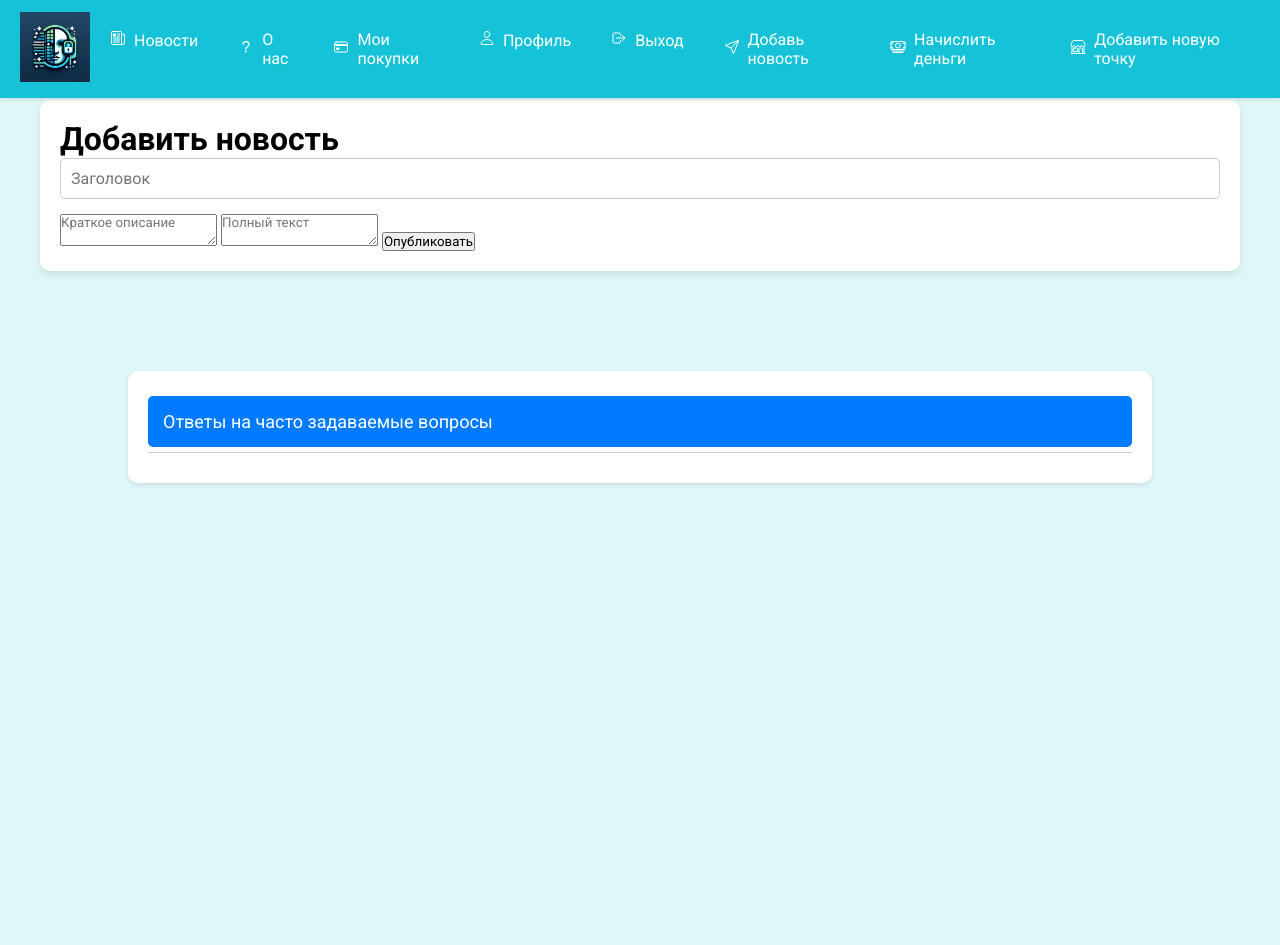
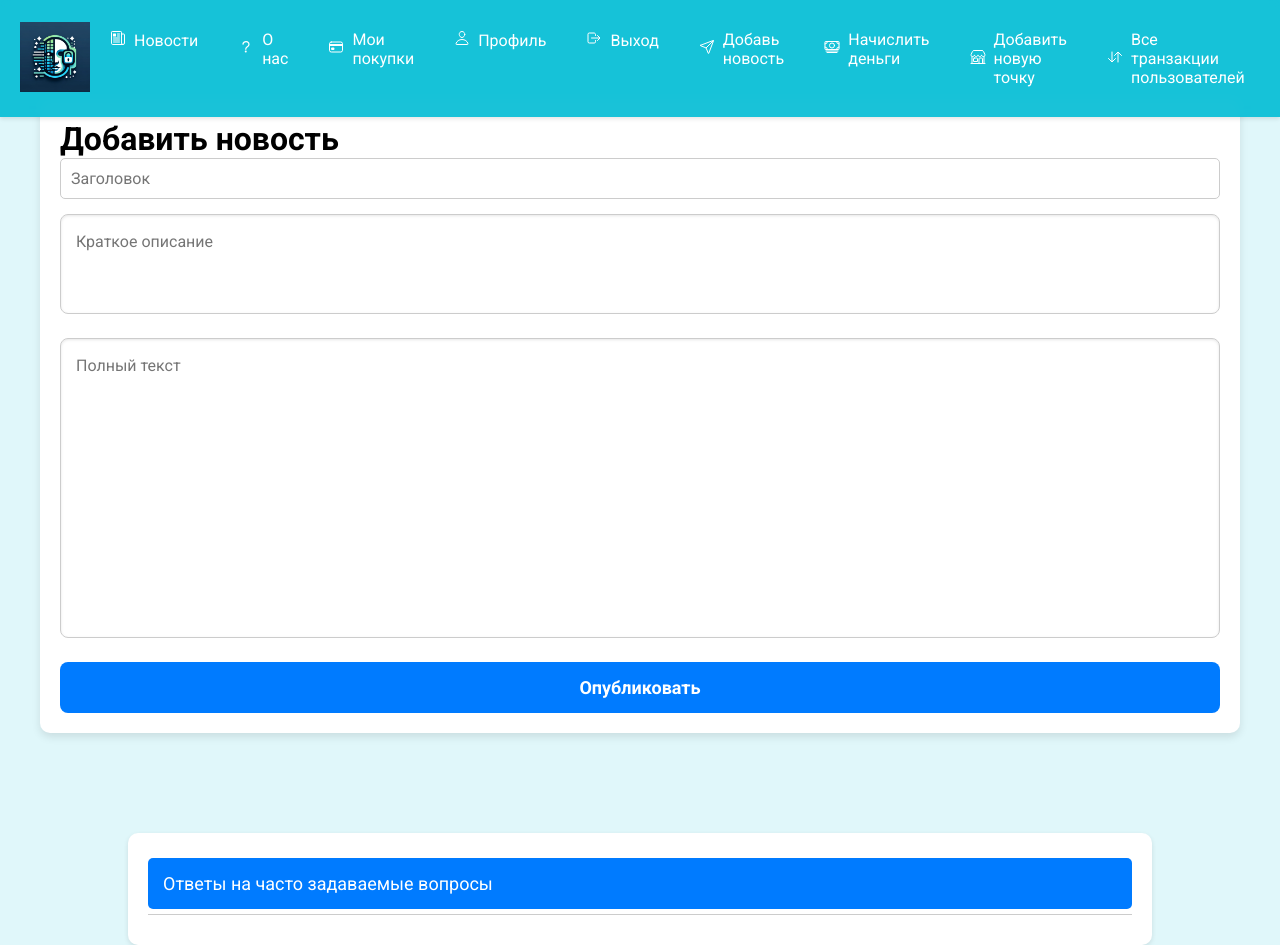
Before and after one commit to ST1ixX/Diplom, a Flask app: page /add_news in a window 1280 px wide. Before the commit the page ends 485 px from the top, so only its background shows below. Run offline with Flask 3, Linux system fonts and the light colour scheme; a user stored in the database is signed in.

Commit message:
Добавлены все транзакции для админов. Вопросы и ответы - ЧАВО. Была изменена форма добавления новостей.

```diff
--- a/app.py
+++ b/app.py
@@ -202,6 +202,31 @@ def all_transactions():
 
     transactions = query.all()
     return render_template('all_transactions.html', transactions=transactions)
+
+
+@app.route('/all_user_transactions')
+@admin_required
+def all_user_transactions():
+    query = Transaction.query \
+        .join(PaymentPoint, Transaction.payment_point_id == PaymentPoint.id)
+
+    search_term = request.args.get('search')
+    sort_by = request.args.get('sort_by')
+
+    if search_term:
+        query = query.filter(Transaction.user_id.contains(search_term) | Transaction.amount.contains(search_term))
+
+    if sort_by == 'date_desc':
+        query = query.order_by(Transaction.date.desc())
+    elif sort_by == 'date_asc':
+        query = query.order_by(Transaction.date.asc())
+    elif sort_by == 'amount_desc':
+        query = query.order_by(Transaction.amount.desc())
+    elif sort_by == 'amount_asc':
+        query = query.order_by(Transaction.amount.asc())
+
+    transactions = query.all()
+    return render_template('all_user_transactions.html', transactions=transactions)
 
 
 @app.route('/news')
--- /dev/null
+++ b/static/css/add_news.css
@@ -0,0 +1,52 @@
+/* Добавить новость */
+.textarea {
+    width: 100%;
+    padding: 15px;
+    margin-bottom: 20px;
+    border: 1px solid #ccc;
+    border-radius: 8px;
+    resize: none;
+    box-shadow: inset 0 1px 3px rgba(0,0,0,0.1);
+    font-size: 16px;
+    line-height: 1.5;
+    color: #333;
+    background-color: #fff;
+}
+
+.textarea:focus {
+    border-color: #007bff;
+    box-shadow: inset 0 1px 3px rgba(0,0,0,0.1), 0 0 8px rgba(0,123,255,.6);
+}
+
+/* Адаптация размера текстового поля */
+.textarea.small {
+    height: 100px;
+}
+
+.textarea.large {
+    height: 300px;
+}
+
+#btn_add_news {
+    display: block;
+    width: 100%;
+    padding: 15px;
+    font-size: 18px;
+    font-weight: bold;
+    color: #fff;
+    background-color: #007bff;
+    border: none;
+    border-radius: 8px;
+    cursor: pointer;
+    transition: background-color 0.3s, box-shadow 0.3s;
+}
+
+#btn_add_news:hover {
+    background-color: #0056b3;
+    box-shadow: 0 4px 8px rgba(0,0,0,0.1);
+}
+
+#btn_add_news:active {
+    background-color: #004088;
+    box-shadow: 0 2px 4px rgba(0,0,0,0.2);
+}
--- a/static/js/about.js
+++ b/static/js/about.js
@@ -29,6 +29,11 @@ function init(){
             hint: 'Печать ДГТУ',
             balloon: '3 этаж'
         },
+        {
+            coords: [47.238037, 39.711077],
+            hint: 'Кофейня',
+            balloon: '1 этаж'
+        },
     ];
 
     placemarks.forEach(function(placemark) {
--- a/static/js/modal.js
+++ b/static/js/modal.js
@@ -68,3 +68,24 @@ document.addEventListener("DOMContentLoaded", function() {
       });
   });
 });
+
+
+// ЧАВО
+
+
+document.addEventListener("DOMContentLoaded", function() {
+  var accordions = document.getElementsByClassName("accordion");
+
+  for (var i = 0; i < accordions.length; i++) {
+      accordions[i].addEventListener("click", function() {
+          this.classList.toggle("active");
+          var panel = this.nextElementSibling;
+          if (panel.style.maxHeight) {
+              panel.style.maxHeight = null;
+          } else {
+              // Убедитесь, что scrollHeight доступен и правильно вычисляется
+              panel.style.maxHeight = panel.scrollHeight + "px";
+          }
+      });
+  }
+});
--- a/templates/add_news.html
+++ b/templates/add_news.html
@@ -1,15 +1,16 @@
 {% extends 'base.html' %}
 
-{% block title %} Добавить новость {% endblock %}
+{% block title %}Добавить новость{% endblock %}
 
 {% block content %}
 <h1>Добавить новость</h1>
 <div class="form_news">
     <form method="post">
         <input type="text" name="title" placeholder="Заголовок">
-            <textarea name="intro_text" placeholder="Краткое описание" class="input__conteiner"></textarea>
-            <textarea name="full_text" placeholder="Полный текст" class="input__conteiner"></textarea>
-            <button type="submit" id="btn_add_news"> Опубликовать </button>
+        <textarea name="intro_text" placeholder="Краткое описание" class="textarea small"></textarea>
+        <textarea name="full_text" placeholder="Полный текст" class="textarea large"></textarea>
+        <button type="submit" id="btn_add_news">Опубликовать</button>
     </form>
 </div>
+<link rel="stylesheet" href="{{ url_for('static', filename='css/add_news.css') }}">
 {% endblock %}
--- a/templates/base.html
+++ b/templates/base.html
@@ -121,6 +121,14 @@
                                 <span class="text">Добавить новую точку</span>
                             </a>
                         </li>
+                        <li class="list">
+                            <a href="/all_user_transactions">
+                                <span class="icon">
+                                    <ion-icon name="swap-vertical-outline"></ion-icon>
+                                </span>
+                                <span class="text">Все транзакции пользователей</span>
+                            </a>
+                        </li>
                     {% endif %}
                 </ul>
             </div>
@@ -197,21 +205,41 @@
             <div class="panel">
                 <ul>
                     <li>
-                        <button class="accordion">Вопрос 1</button>
+                        <button class="accordion">Как мне начать использовать функцию оплаты лицом на сайте?</button>
                         <div class="panel">
-                            <p>Ответ на вопрос 1.</p>
+                            <p>Войдите в свой профиль. <br>
+                            Нажмите на иконку шестерёнки для доступа к настройкам профиля. <br>
+                            Выберите пункт для добавления фотографии. <br>
+                            Убедитесь, что на фотографии хорошее освещение и вы избегаете резких движений во время съемки. <br>
+                            Предоставьте доступ к камере вашего устройства, если браузер запросит разрешение.</p>
                         </div>
                     </li>
                     <li>
-                        <button class="accordion">Вопрос 2</button>
+                        <button class="accordion">Как пополнить баланс на сайте?</button>
                         <div class="panel">
-                            <p>Ответ на вопрос 2.</p>
+                            <p>Войдите в свой профиль. <br>
+                            Перейдите в раздел пополнения счета.<br>
+                            Выберите метод пополнения баланса, который вам подходит (например, через кредитную карту, банковский перевод или электронные платежные системы). <br>
+                            Следуйте инструкциям для завершения транзакции.</p>
                         </div>
                     </li>
                     <li>
-                        <button class="accordion">Вопрос 3</button>
+                        <button class="accordion">Что делать, если браузер не запрашивает доступ к камере при попытке добавить фото?</button>
                         <div class="panel">
-                            <p>Ответ на вопрос 3.</p>
+                            <p>Убедитесь, что в настройках вашего браузера разрешен доступ к камере для сайта. <br>
+                            Проверьте, не заблокирован ли доступ к камере на уровне операционной системы. <br>
+                            Попробуйте перезагрузить страницу или воспользоваться другим браузером. <br>
+                            Если проблема сохраняется, обратитесь в службу поддержки сайта.</p>
+                        </div>
+                    </li>
+                    <li>
+                        <button class="accordion">Как я могу оплатить покупку с использованием технологии распознавания лица?</button>
+                        <div class="panel">
+                            <p>Проверка поддержки технологии: Перед тем как планировать посещение, убедитесь, что выбранная точка продажи поддерживает оплату через распознавание лица. Информацию о таких местах можно найти на карте на странице "О нас". <br>
+                                Прибытие и выбор услуги: Придите в выбранную точку продажи и выберите товары или услуги, которые вы хотите приобрести.<br>
+                                Оплата через камеру: Подойдите к кассе, где установлена система распознавания лиц. Посмотрите в камеру, чтобы система могла идентифицировать ваше лицо.<br>
+                                Подтверждение пин-кодом: После того как ваше лицо будет распознано, система попросит вас ввести пин-код для подтверждения и завершения операции оплаты. Введите свой пин-код на устройстве ввода.<br>
+                                Завершение транзакции: После ввода пин-кода и подтверждения транзакции система обработает платеж, и вы получите подтверждение об успешной оплате.</p>
                         </div>
                     </li>
                 </ul>
@@ -222,23 +250,5 @@
     <script type="module" src="https://unpkg.com/ionicons@7.1.0/dist/ionicons/ionicons.esm.js"></script>
     <script nomodule src="https://unpkg.com/ionicons@7.1.0/dist/ionicons/ionicons.js"></script>
     <script src="{{ url_for('static', filename='js/modal.js') }}"></script>
-    <script>
-        document.addEventListener("DOMContentLoaded", function() {
-            var accordions = document.getElementsByClassName("accordion");
-
-            for (var i = 0; i < accordions.length; i++) {
-                accordions[i].addEventListener("click", function() {
-                    this.classList.toggle("active");
-                    var panel = this.nextElementSibling;
-                    if (panel.style.maxHeight) {
-                        panel.style.maxHeight = null;
-                    } else {
-                        // Убедитесь, что scrollHeight доступен и правильно вычисляется
-                        panel.style.maxHeight = panel.scrollHeight + "px";
-                    }
-                });
-            }
-        });
-    </script>
 </body>
 </html>
```
Also changed, not shown: templates/all_user_transactions.html (added, +29 -0 lines), instance/app.db, static/css/base.css (line endings or trailing spaces). Lines whose indentation alone changed are shown as unchanged.
